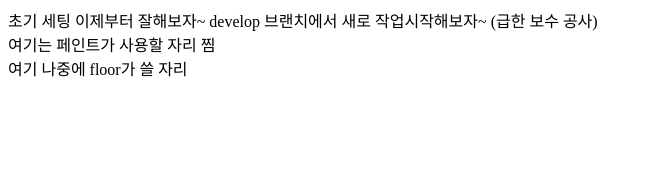
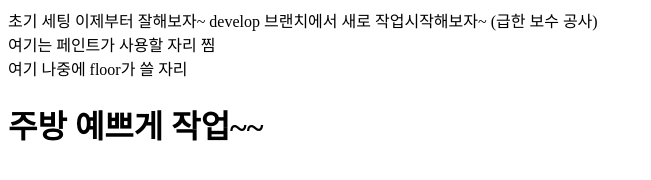
Before and after one commit to KJW-623/webproject, a plain HTML site: page index.html in a window 1280 px wide. Shown: the whole page, without its empty margins (0-651 px from the left). Drawn offline with Linux system fonts and the light colour scheme.

Commit message:
주방작업완료

```diff
--- a/index.html
+++ b/index.html
@@ -11,5 +11,7 @@
 
     <div>여기는 페인트가 사용할 자리 찜</div>
     <div>여기 나중에 floor가 쓸 자리</div>
+
+    <h1>주방 예쁘게 작업~~</h1>
 </body>
 </html>
```
